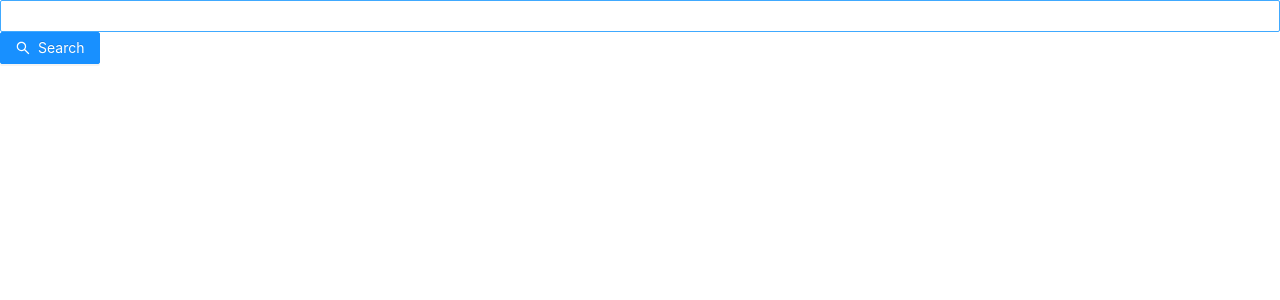
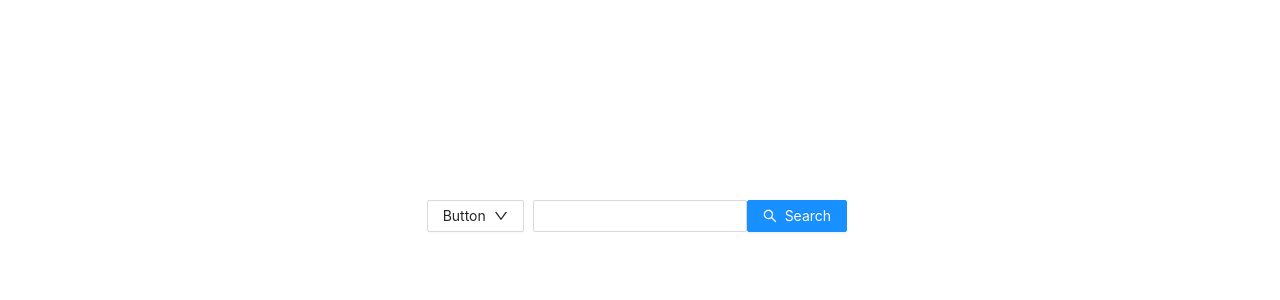
Before and after one commit to DarcyHU999/com.core, a React (Create React App) app in the folder src/web/: page / in a window 1280 px wide. Shown: the top 300 px of the page. Built offline with nearby package versions, Linux system fonts and the light colour scheme.

Commit message:
下拉菜单

```diff
--- a/src/web/src/page/Search.js
+++ b/src/web/src/page/Search.js
@@ -1,15 +1,44 @@
 import React from 'react';
 import { useState } from "react";
+import { DownOutlined, UserOutlined } from '@ant-design/icons';
 import { SearchOutlined } from '@ant-design/icons';
 import { Button } from 'antd';
 import { Input } from 'antd';
+import { Col, Row } from 'antd';
 import axios from 'axios';
+import {  Dropdown, Menu, message, Space, Tooltip } from 'antd';
 import styled from "styled-components";
 const Styledtitle=styled.h1`
   font-size: 3rem;
 `
 
 const Search = () => {
+    const handleMenuClick = (e) => {
+        message.info('Click on menu item.');
+        console.log('click', e);
+    };
+    const menu = (
+        <Menu
+            onClick={handleMenuClick}
+            items={[
+                {
+                    label: '1st menu item',
+                    key: '1',
+                    icon: <UserOutlined />,
+                },
+                {
+                    label: '2nd menu item',
+                    key: '2',
+                    icon: <UserOutlined />,
+                },
+                {
+                    label: '3rd menu item',
+                    key: '3',
+                    icon: <UserOutlined />,
+                },
+            ]}
+        />
+    );
     const [inputInform, setInput] = useState("");
     function handleChange(event) {
         setInput(previousState => {
@@ -34,10 +63,39 @@ const Search = () => {
 
     return (
         <div >
-            <Input onChange={handleChange}/>
-            <Button type="primary" icon={<SearchOutlined />} onClick={submitInform}>
-                Search
-            </Button>
+            <div style={{height:"200px",width:"100px"}}>
+            </div>
+            <div>
+                <Row>
+                    <Col span={8}>
+
+                    </Col>
+                    <Col span={2}>
+                        <Dropdown overlay={menu}>
+                            <Button>
+                                <Space>
+                                    Button
+                                    <DownOutlined />
+                                </Space>
+                            </Button>
+                        </Dropdown>
+                    </Col>
+                    <Col span={4}>
+                        <Input onChange={handleChange}/>
+                    </Col>
+                    <Col span={4}>
+                        <Button type="primary" icon={<SearchOutlined />} onClick={submitInform}>
+                            Search
+                        </Button>
+                    </Col>
+
+                    <Col span={6}></Col>
+                </Row>
+
+            </div>
+
+
+
         </div>
     );
 
```
